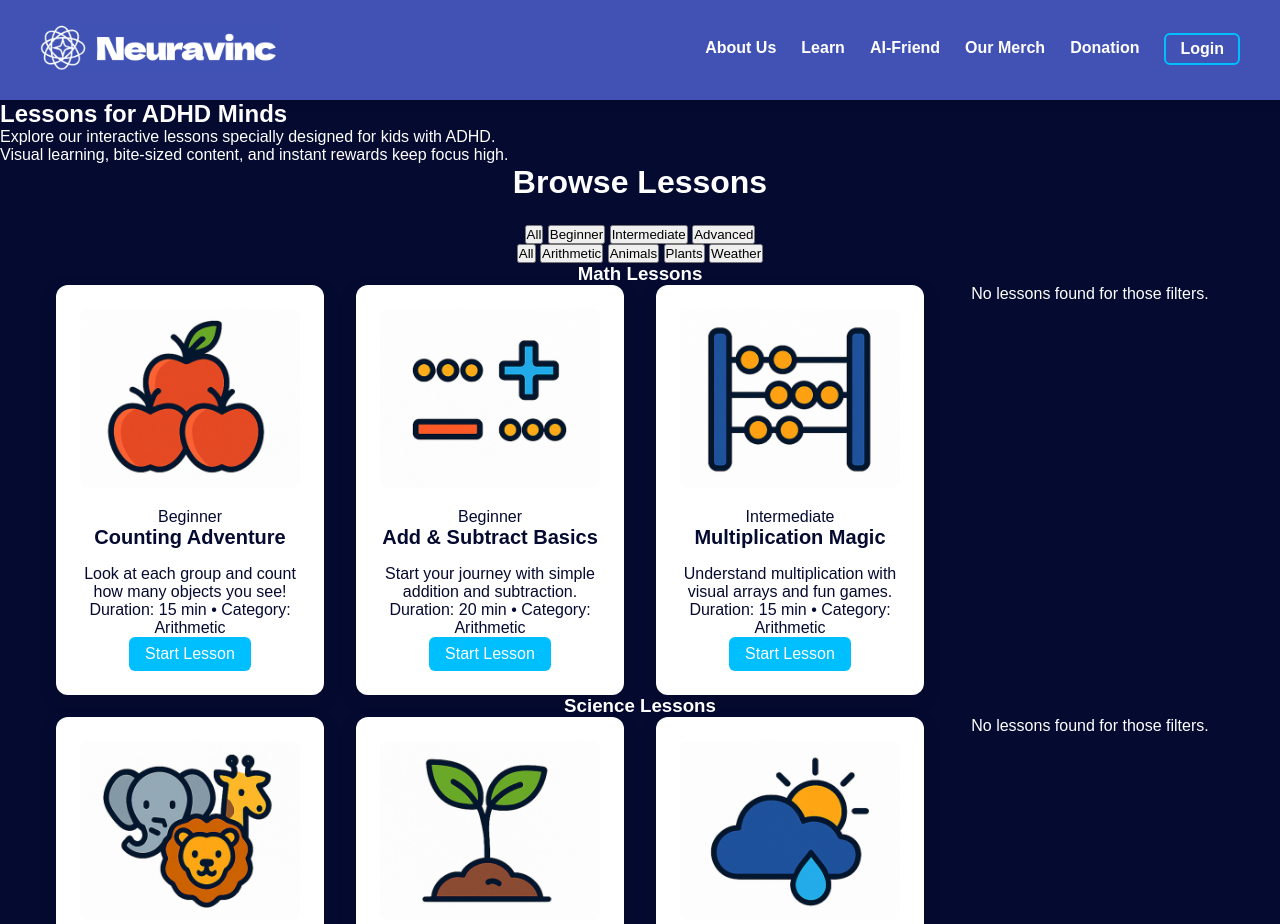
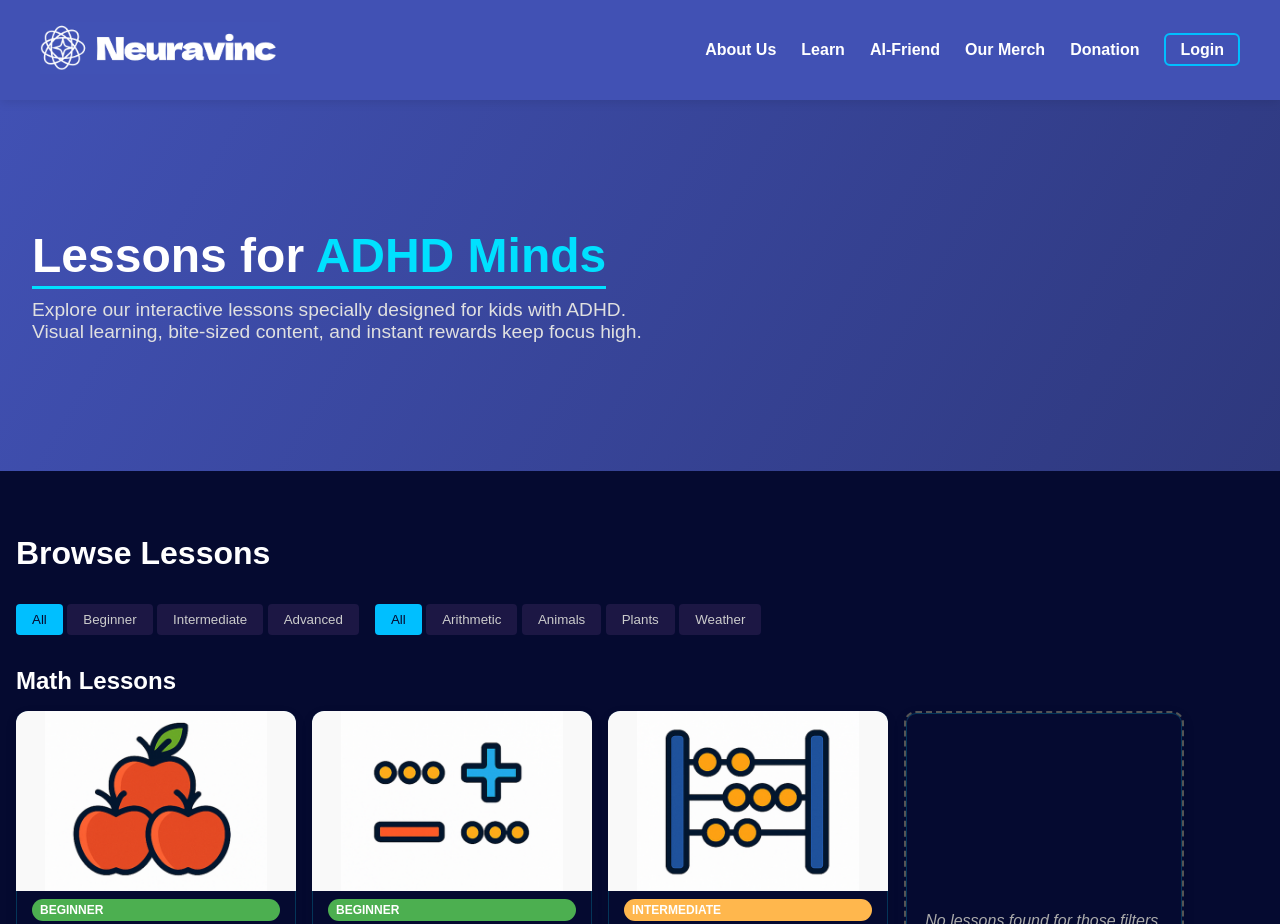
Before and after one commit to fsoko93/Neuravinc, a plain HTML site: page learn.html in a window 1280 px wide. Shown: the top 924 px of the page. Drawn offline with Linux system fonts and the light colour scheme.

Commit message:
Update learn.css

```diff
--- a/css/learn.css
+++ b/css/learn.css
@@ -13,8 +13,7 @@ body {
   padding-top: 100px; /* header height */
 }
 
-/* Header */
-/* Header Styles */
+/* ─── Header ─────────────────────────────────────────────────────────── */
 header {
   position: fixed;
   top: 0;
@@ -25,181 +24,324 @@ header {
   align-items: center;
   justify-content: space-between;
   padding: 0 40px;
-  box-shadow: 0 2px 10px rgba(0, 0, 0, 0.1);
+  box-shadow: 0 2px 10px rgba(0,0,0,0.1);
   z-index: 1000;
 }
-
 header img:first-of-type {
   height: 60px;
   object-fit: contain;
 }
-
-/* Navbar container */
 nav ul {
   list-style: none;
   display: flex;
-  align-items: center; /* 🔧 Ensures vertical alignment */
+  align-items: center;
   gap: 25px;
 }
-
-/* Common nav link styles */
 nav ul li a {
   position: relative;
-  display: inline-block;
   padding-bottom: 5px;
   text-decoration: none;
-  color: white;
+  color: #fff;
   font-weight: 600;
   transition: color 0.3s ease;
 }
-
-/* Underline animation for regular links */
 nav ul li a::after {
   content: '';
   position: absolute;
-  left: 0;
-  bottom: 0;
-  height: 2px;
-  width: 0%;
-  background-color: #00bfff;
+  bottom: 0; left: 0;
+  height: 2px; width: 0%;
+  background: #00bfff;
   transition: width 0.3s ease-in-out;
 }
-
-nav ul li a:hover::after {
-  width: 100%;
+nav ul li a:hover::after { width: 100%; }
+nav ul li a:hover { color: #00bfff; }
+nav ul li a.login-button {
+  padding: 6px 14px;
+  border: 2px solid #00bfff;
+  border-radius: 6px;
+  transition: background 0.3s, color 0.3s;
+}
+nav ul li a.login-button:hover {
+  background: #00bfff;
+  color: #050a30;
 }
 
-nav ul li a:hover {
-  color: #00bfff;
+/* ─── LESSONS HERO (copy of ABOUT HERO ADJUSTED) ───────────────────────── */
+.lessons-hero {
+  position: relative;
+  overflow: hidden;
+  padding: 8rem 2rem; /* taller top/bottom */
+  background: linear-gradient(120deg, #4151b4, #2e387d);
+  text-align: left;
+}
+.lessons-hero .container {
+  max-width: 800px;
+  margin: 0 auto;
+}
+.lessons-hero h1,
+.lessons-hero p {
+  transform: translateX(-60%);
+  opacity: 0;
+  animation: slideIn 1s cubic-bezier(0.22,1,0.36,1) forwards;
+}
+.lessons-hero h1 {
+  display: inline-block;
+  font-size: 3rem;
+  color: #fff;
+  position: relative;
+  animation-delay: 0.2s;
+}
+.lessons-hero h1 .highlight {
+  color: #00e0ff;
+}
+.lessons-hero h1::after {
+  content: '';
+  position: absolute;
+  left: 0; bottom: -6px;
+  width: 0; height: 3px;
+  background-color: #00e0ff;
+  animation: underline 0.8s ease-out forwards 1.2s;
+}
+.lessons-hero p {
+  margin-top: 1rem;
+  font-size: 1.2rem;
+  color: #e0e0e0;
+  max-width: 700px;
+  animation-delay: 0.6s;
+}
+@keyframes slideIn {
+  from { transform: translateX(-60%); opacity: 0; }
+  to   { transform: translateX(0);     opacity: 1; }
+}
+@keyframes underline {
+  from { width: 0; }
+  to   { width: 100%; }
 }
 
-/* ✅ LOGIN button specific styles */
-nav ul li a.login-button {
-  padding: 6px 14px;               /* Adjust padding */
-  border: 2px solid #00bfff;
-  border-radius: 6px;
-  line-height: 1;                  /* Align better */
-  height: auto;
-  display: inline-block;
-  margin-top: -2px;                /* Slight tweak for vertical centering */
-  transition: background-color 0.3s, color 0.3s;
+/* ─── LESSONS SECTION ───────────────────────────────────────────────────────── */
+.lessons-section {
+  padding: 4rem 0;               /* plenty of breathing room top & bottom */
+  text-align: left;
 }
 
-nav ul li a.login-button:hover {
-  background-color: #00bfff;
+/* Main section heading */
+.lessons-section h2 {
+  font-size: 2rem;
+  margin: 0 0 2rem 1rem;        /* 2rem below + indent from left */
   color: #fff;
 }
 
-/* Hero */
-.learn-hero {
-  max-width: 800px;
-  margin: 2.5rem auto 4rem;
-  text-align: center;
-  padding: 0 1rem;
-}
-.learn-hero h1 {
-  font-size: 2.75rem;
-  margin-bottom: 0.5rem;
-}
-.learn-hero p {
-  font-size: 1.2rem;
-  margin-bottom: 1.5rem;
-  color: #e0e0e0;
-}
-/* ——————————————————————————————
-   Hero buttons: exactly like home page
-   —————————————————————————————— */
-.btn-group {
-  display: inline-flex;
-  gap: 1rem;
+/* Sub-section titles (Math Lessons / Science Lessons) */
+.subsection-title {
+  font-size: 1.5rem;
+  margin: 2rem 1rem 1rem;       /* space above, indent left, small gap below */
+  color: #fff;
 }
 
-/* shared base */
-.btn {
-  display: inline-block;
-  padding: 0.75rem 1.5rem;
-  border-radius: 6px;
-  font-weight: 600;
-  text-decoration: none;
-  transition: background 0.3s, color 0.3s, border-color 0.3s;
+/* Filters row */
+.filter-bar {
+  display: flex;
+  flex-wrap: wrap;
+  gap: 1rem;
+  margin: 0 1rem 2rem;           /* inset left/right + bottom gap */
 }
 
-/* primary (filled) */
-.btn-primary {
-  background-color: #4151b4;   /* same purple as header */
-  color: #fff;
-  border: 2px solid #4151b4;
+/* Filter pills */
+.filter-bar .filter-group button {
+  background: #1c1744;
+  color: #ccc;
+  border: none;
+  padding: 0.5rem 1rem;
+  border-radius: 4px;
+  cursor: pointer;
+  transition: background 0.25s, color 0.25s;
 }
-.btn-primary:hover {
-  background-color: #2e387d;
-  border-color: #2e387d;
+.filter-bar .filter-group button.active {
+  background: #00bfff;
+  color: #050a30;
 }
 
-/* secondary (outline) */
-.btn-secondary {
-  background: transparent;
-  color: #4151b4;
-  border: 2px solid #4151b4;
-}
-.btn-secondary:hover {
-  background: rgba(65,81,180,0.1);
+/* ─── LESSONS GRID & CARDS ───────────────────────────────────────────────── */
+.lessons-grid {
+  display: grid;
+  /* use fixed 280px columns and pack them to the left */
+  grid-template-columns: repeat(auto-fill, 280px);
+  gap: 1rem;                    /* smaller gap between cards */
+  justify-content: start;       /* push all cards to left edge */
+  margin: 0 0 2rem 1rem;        /* left indent matches heading */
+  padding: 0;
 }
 
-/* usage in your HTML */
+.lesson-card,
+.placeholder-card {
+  width: 100%;
+  max-width: 280px;
+  height: 420px;
+  display: flex;
+  flex-direction: column;
+  justify-content: space-between;
+  border-radius: 12px;
+  overflow: hidden;
 
+  /* subtle inset aqua outline + existing drop-shadow */
+  border: none;
+  box-shadow:
+    0 4px 12px rgba(0, 0, 0, 0.1),
+    inset 0 0 0 1px rgba(0, 224, 255, 0.2);
 
-/* Lessons Section */
-.lessons-section {
-  margin-bottom: 4rem;
-  text-align: center;
+  transition: transform 0.3s, box-shadow 0.3s;
 }
-.lessons-section h2 {
-  font-size: 2rem;
-  margin-bottom: 1.5rem;
+
+.lesson-card:hover {
+  transform: translateY(-4px);
+  box-shadow:
+    0 8px 24px rgba(0, 0, 0, 0.15),
+    inset 0 0 0 1px rgba(0, 224, 255, 0.2);
 }
-.lessons-grid {
-  display: grid;
-  grid-template-columns: repeat(auto-fit, minmax(240px, 1fr));
-  gap: 2rem;
-  max-width: 1200px;
-  margin: 0 auto;
-  padding: 0 1rem;
+
+/* thumbnail */
+.lesson-thumb {
+  width: 100%;
+  height: 180px;
+  object-fit: contain;
+  background: #f9f9f9;
 }
-.lesson-card {
-  background: #fff;
-  color: #050a30;
+
+/* badge */
+.badge {
+  margin: 0.5rem 1rem 0;
+  padding: 0.25rem 0.5rem;
   border-radius: 12px;
-  padding: 1.5rem;
-  text-align: center;
-  box-shadow: 0 6px 20px rgba(0,0,0,0.1);
-  transition: transform 0.3s;
+  font-size: 0.75rem;
+  font-weight: 600;
+  text-transform: uppercase;
 }
-.lesson-card:hover {
-  transform: translateY(-6px);
+.badge.beginner     { background: #4caf50;  color:#fff; }
+.badge.intermediate { background: #ffb74d; color:#fff; }
+.badge.advanced     { background: #e57373; color:#fff; }
+
+/* text */
+.lesson-card h3 {
+  margin: 0.75rem 1rem;
+  font-size: 1.25rem;
 }
-.lesson-card img {
-  width: 100%;
-  border-radius: 8px;
-  margin-bottom: 1rem;
+.lesson-card .subtitle {
+  margin: 0 1rem 0.5rem;
+  font-size: 0.9rem;
+  color: #555;
 }
-.lesson-card h3 {
-  font-size: 1.25rem;
-  margin-bottom: 1rem;
+.lesson-card .meta {
+  margin: 0 1rem 1rem;
+  font-size: 0.85rem;
+  color: #777;
 }
+
+/* button */
 .btn-sm {
-  display: inline-block;
+  display: block;
+  width: calc(100% - 2rem);
+  margin: auto 1rem 1.5rem;
   background: #00bfff;
   color: #fff;
-  padding: 8px 16px;
+  text-align: center;
+  padding: 0.75rem;
   border-radius: 6px;
   text-decoration: none;
-  transition: background 0.3s;
+  transition: background 0.3s, transform 0.2s;
+  margin-top: auto;
 }
 .btn-sm:hover {
   background: #0099cc;
+  transform: translateY(-2px);
 }
 
-/* Footer */
+/* placeholder */
+.placeholder-card {
+  border: 2px dashed #555;
+  align-items: center;
+  justify-content: center;
+  color: #aaa;
+  font-style: italic;
+  text-align: center;
+  padding: 1rem;
+  box-sizing: border-box;
+}
+
+/* ─── FEATURES / WHY IT WORKS ─────────────────────────────────────────────── */
+.features-section {
+  background-color: #111536;   /* slightly lighter than #050a30 */
+  padding: 4rem 1rem;
+}
+.features-section .container {
+  max-width: 1200px;
+  margin: 0 auto;
+}
+.features-section h2 {
+  text-align: center;
+  color: #fff;
+  font-size: 2.25rem;
+  margin-bottom: 2.5rem;
+}
+
+/* grid of feature cards */
+.features-grid {
+  display: grid;
+  grid-template-columns: repeat(3, 1fr);  /* exactly 3 columns */
+  grid-auto-rows: auto;                  /* as many rows as needed (2 here) */
+  gap: 1.5rem;
+}
+
+/* reuse your value-card style */
+.value-card {
+  background: rgba(255,255,255,0.05);
+  border: 1px solid rgba(0,224,255,0.2);
+  border-radius: 8px;
+  padding: 1.5rem;
+  transition: transform 0.3s, box-shadow 0.3s;
+}
+.value-card:hover {
+  transform: translateY(-4px);
+  box-shadow: 0 8px 24px rgba(0,0,0,0.4);
+}
+
+/* icon wrapper */
+.value-icon {
+  width: 48px;
+  height: 48px;
+  background-color: #00e0ff;
+  border-radius: 50%;
+  display: flex;
+  align-items: center;
+  justify-content: center;
+  margin-bottom: 1rem;
+}
+.value-icon svg {
+  stroke: #050a30;
+  width: 24px;
+  height: 24px;
+}
+
+/* card text */
+.value-card h3 {
+  color: #fff;
+  font-size: 1.25rem;
+  margin: 0.5rem 0 0.75rem;
+}
+.value-card p {
+  color: #ccc;
+  line-height: 1.6;
+}
+/* ─── FEATURES GRID – FORCE 3×2 ────────────────────────────────────────── */
+
+
+/* collapse to single column on small screens */
+@media (max-width: 768px) {
+  .features-grid {
+    grid-template-columns: 1fr;
+  }
+}
+
+/* ─── Footer ───────────────────────────────────────────────────────────── */
 footer {
   background-color: #4151b4;
   color: #e0e0ff;
```
